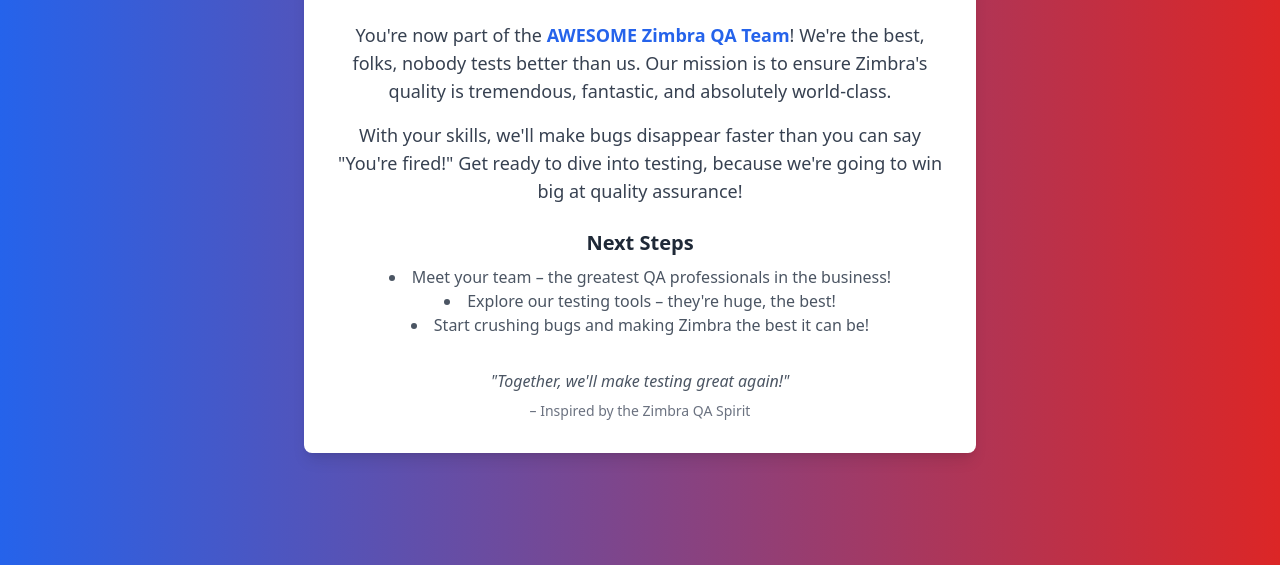
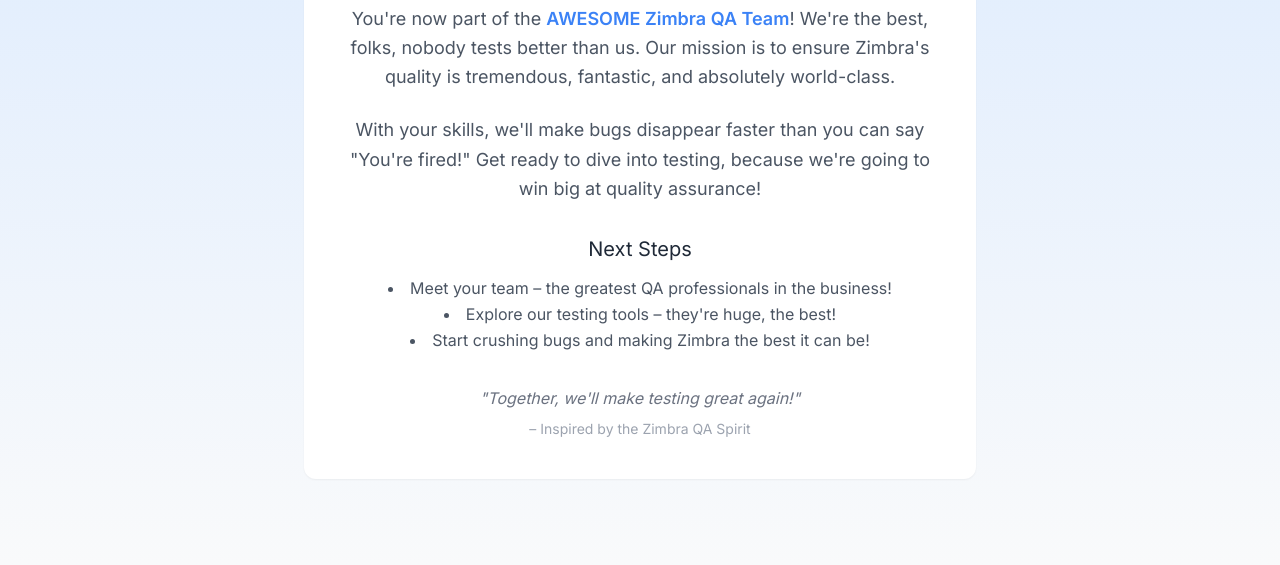
Before and after one commit to junocastiel/junocastiel.github.io, a plain HTML site: page index.html in a window 1280 px wide. Shown: the part 235-800 px from the top of the page. Drawn offline with nearby package versions, Linux system fonts and the light colour scheme.

Commit message:
less hurtful to eye

```diff
--- a/index.html
+++ b/index.html
@@ -5,32 +5,33 @@
     <meta name="viewport" content="width=device-width, initial-scale=1.0">
     <title>Welcome to Zimbra QA Team</title>
     <script src="https://cdn.tailwindcss.com"></script>
+    <link href="https://fonts.googleapis.com/css2?family=Inter:wght@300;400;600&display=swap" rel="stylesheet">
 </head>
-<body class="bg-gray-100 font-sans">
-    <div class="min-h-screen flex flex-col items-center justify-center bg-gradient-to-r from-blue-600 to-red-600">
-        <div class="bg-white p-8 rounded-lg shadow-lg max-w-2xl w-full text-center">
-            <h1 class="text-4xl font-bold text-gray-800 mb-4">Welcome to the Zimbra QA Team!</h1>
-            <p class="text-2xl text-gray-600 mb-6">Let's Make Testing Great!</p>
-            <p class="text-lg text-gray-700 mb-4">
-                You're now part of the <span class="font-bold text-blue-600">AWESOME Zimbra QA Team</span>!
+<body class="bg-gray-50 font-['Inter']">
+    <div class="min-h-screen flex flex-col items-center justify-center bg-gradient-to-b from-blue-100 to-gray-50">
+        <div class="bg-white p-10 rounded-xl shadow-sm max-w-2xl w-full text-center">
+            <h1 class="text-3xl font-semibold text-gray-800 mb-5">Welcome to the Zimbra QA Team!</h1>
+            <p class="text-xl text-gray-600 mb-6 leading-relaxed">Let's Make Testing Great!</p>
+            <p class="text-lg text-gray-600 mb-6 leading-relaxed">
+                You're now part of the <span class="font-semibold text-blue-500">AWESOME Zimbra QA Team</span>!
                 We're the best, folks, nobody tests better than us. Our mission is to ensure Zimbra's quality is
                 tremendous, fantastic, and absolutely world-class.
             </p>
-            <p class="text-lg text-gray-700 mb-6">
+            <p class="text-lg text-gray-600 mb-8 leading-relaxed">
                 With your skills, we'll make bugs disappear faster than you can say "You're fired!"
                 Get ready to dive into testing, because we're going to win big at quality assurance!
             </p>
             <div class="mt-6">
-                <h2 class="text-xl font-semibold text-gray-800 mb-2">Next Steps</h2>
-                <ul class="list-disc list-inside text-gray-600">
+                <h2 class="text-xl font-medium text-gray-800 mb-3">Next Steps</h2>
+                <ul class="list-disc list-inside text-gray-600 text-base leading-relaxed">
                     <li>Meet your team – the greatest QA professionals in the business!</li>
                     <li>Explore our testing tools – they're huge, the best!</li>
                     <li>Start crushing bugs and making Zimbra the best it can be!</li>
                 </ul>
             </div>
             <div class="mt-8">
-                <p class="text-gray-600 italic">"Together, we'll make testing great again!"</p>
-                <p class="text-gray-500 text-sm mt-2">– Inspired by the Zimbra QA Spirit</p>
+                <p class="text-gray-500 italic text-base leading-relaxed">"Together, we'll make testing great again!"</p>
+                <p class="text-gray-400 text-sm mt-2">– Inspired by the Zimbra QA Spirit</p>
             </div>
         </div>
     </div>
```
